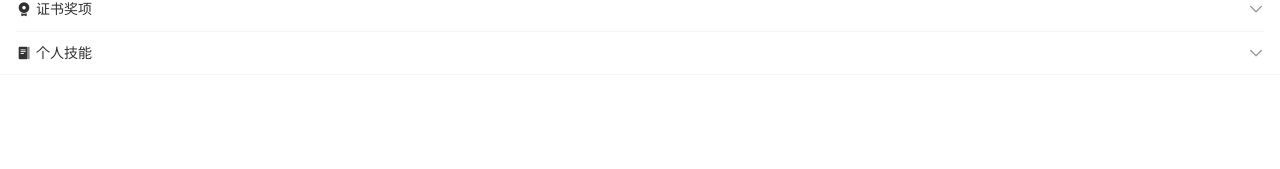
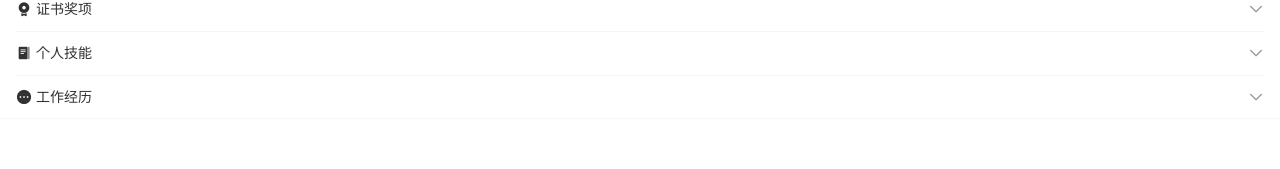
Before and after one commit to liangzhifa/vue-wxgzh, a Vue app: page /#/me in a window 1280 px wide. Shown: the part 371-540 px from the top of the page. Built offline with nearby package versions, Linux system fonts and the light colour scheme.

Commit message:
添加工作经历

```diff
--- a/src/components/Me.vue
+++ b/src/components/Me.vue
@@ -50,6 +50,18 @@
                         <div v-if="cardItem.skill" class="my-skill">
                             {{cardItem.skill}}
                         </div>
+                        <div v-if="cardItem.enterprise" class=""><!-- 居中 -->
+                            <van-row type="flex" justify="center">
+                                <van-col span="12"> {{cardItem.time}}</van-col>
+                                <van-col span="12">{{cardItem.enterprise}}</van-col>
+                            </van-row>
+
+                            <div class="my-skill" v-if="cardItem.contents"
+                                 v-for="(workItem,workIndex) in cardItem.contents" :key="workIndex">
+                                {{workItem.work}}
+                            </div>
+
+                        </div>
                         <van-row gutter="1" v-else>
                             <van-col span="6">{{cardItem.time}}</van-col>
                             <van-col span="11">{{cardItem.type}}</van-col>
@@ -64,6 +76,7 @@
 
 <script>
     import {ImagePreview} from "vant";
+
     export default {
         name: "Me",
         mounted() {
@@ -74,7 +87,7 @@
                 /*const {data: res} = await this.$http.get('table/user/?page=1&limit=10');
                 console.log(res);*/
             },
-            openSwipe(index){
+            openSwipe(index) {
                 ImagePreview({
                     images: this.images,
                     closeable: true,
@@ -165,6 +178,32 @@
                             {skill: '能搭建Jenkins+Docker用于项目的CI/CD做持续集成、部署，通过Docker镜像的方式实现自动化流程来检查代码并部署到新环境。'},
                             {skill: '运用设计原则和设计模式对项目进行架构设计、封装服务调用中间层，提高代码重用性，加强代码解耦能力。'}
                         ]
+                    },
+                    {
+                        title: '工作经历',
+                        icon: 'more',
+                        cardData: [
+                            {
+                                time: '2018.12-2020.2',
+                                enterprise: '德生科技股份有限公司',
+                                department: '大数据项目组',
+                                position: 'java开发工程师',
+                                contents: [
+                                    {work: '1.运用设计原则和设计模式对项目进行架构设计基于springcloud的微服务架构，注册中心使用阿里的nacos（集成注册中心、分布式配置中心）；'},
+                                    {work: '2.运用设计原则和设计模式对项目进行架构设计'}
+                                ]
+                            },
+                            {
+                                time: '2020.3-至今',
+                                enterprise: '奥格智能科技有限公司',
+                                department: '智慧水务二部',
+                                position: 'java开发工程师',
+                                contents: [
+                                    {work: '1.运用设计原则和设计模式对项目进行架构设计基于springcloud的微服务架构，注册中心使用阿里的nacos（集成注册中心、分布式配置中心）；'},
+                                    {work: '2.运用设计原则和设计模式对项目进行架构设计'}
+                                ]
+                            }
+                        ]
                     }
                 ],
                 activeName: '1',
```
